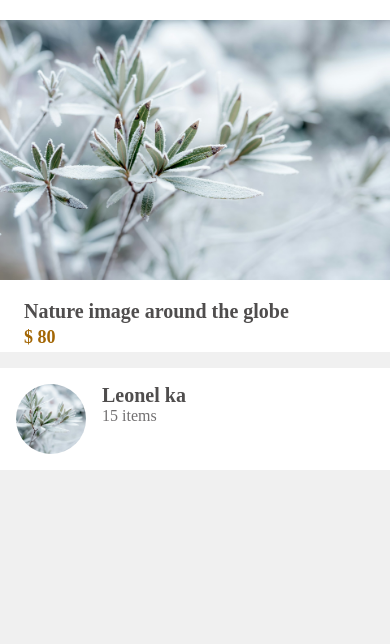
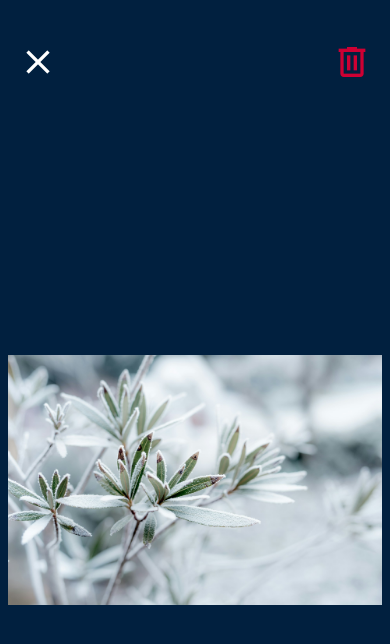
Before and after one commit to LeonelKero/done-with, a React Native app: screen / in a window 390 px wide. Shown: the top 644 px of the page. Built offline with nearby package versions, Linux system fonts and the light colour scheme.

Commit message:
Add icons to product image screen

```diff
--- a/App.js
+++ b/App.js
@@ -1,10 +1,9 @@
 import { StyleSheet } from "react-native";
 import color from "./app/config/color";
 import ProductImageScreen from "./app/screens/product/ProductImageScreen";
-import ListingDetails from "./app/screens/details/ListingDetails";
 
 export default function App() {
-  return <ListingDetails />;
+  return <ProductImageScreen />;
 }
 
 const styles = StyleSheet.create({
--- a/app/screens/product/ProductImageScreen.tsx
+++ b/app/screens/product/ProductImageScreen.tsx
@@ -2,6 +2,7 @@ import React from "react";
 import { Image, StyleSheet, Text, View } from "react-native";
 import color from "../../config/color";
 import RootContainer from "../RootContainer";
+import { MaterialCommunityIcons as MCIcons } from "@expo/vector-icons";
 
 const ProductImageScreen = () => {
   return (
@@ -9,10 +10,10 @@ const ProductImageScreen = () => {
       <View style={styles.container}>
         <View style={styles.actions}>
           <View style={[styles.box]}>
-            <Text style={styles.left}>L</Text>
+            <MCIcons name="close" size={40} color={color.white} />
           </View>
           <View style={[styles.right, styles.box]}>
-            <Text>R</Text>
+            <MCIcons name="trash-can-outline" size={40} color={color.deepRed} />
           </View>
         </View>
         <View style={styles.viewer}>
@@ -41,15 +42,15 @@ const styles = StyleSheet.create({
     marginTop: 24,
   },
   box: {
-    width: 80,
-    height: 80,
-    backgroundColor: color.white,
+    width: 60,
+    height: 60,
+    // backgroundColor: color.third,
     justifyContent: "center",
     alignItems: "center",
   },
   img: {
     aspectRatio: 1,
-    width: '100%',
+    width: "100%",
     flex: 1,
   },
   left: {},
```
